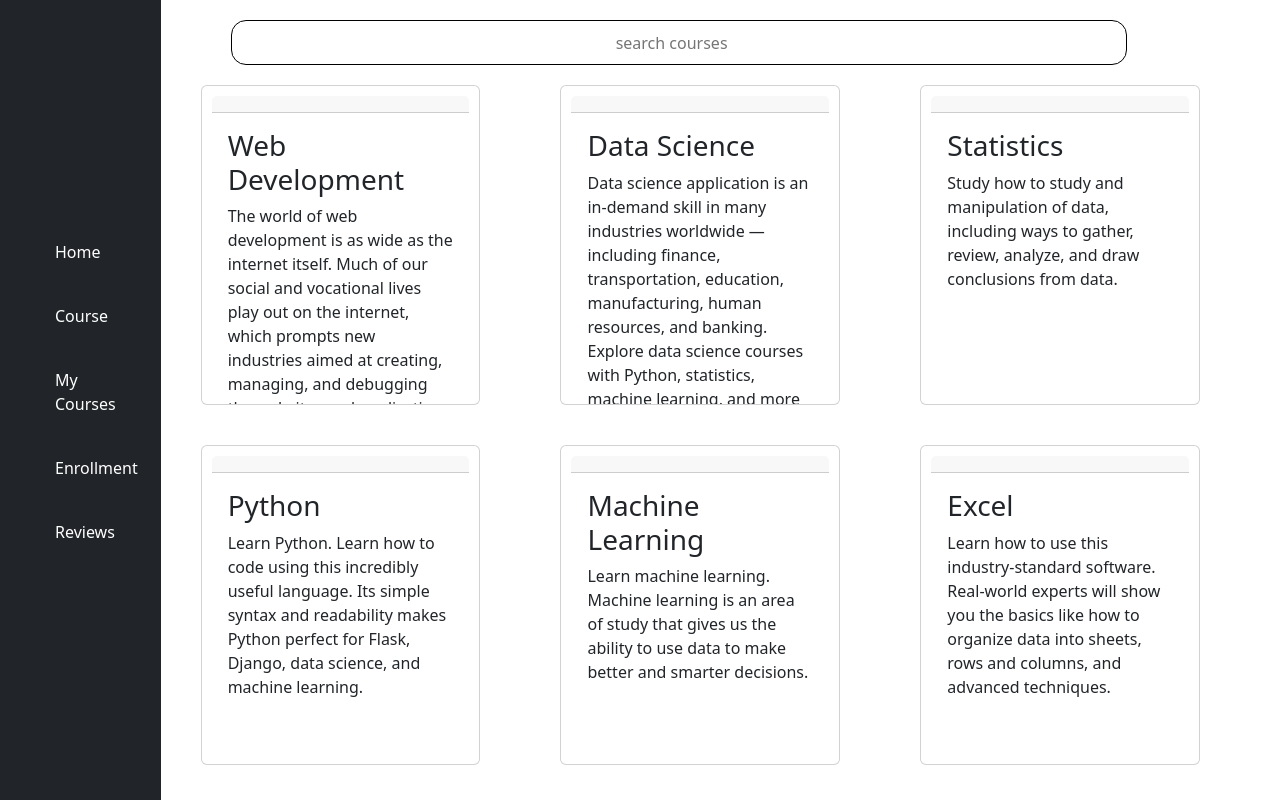
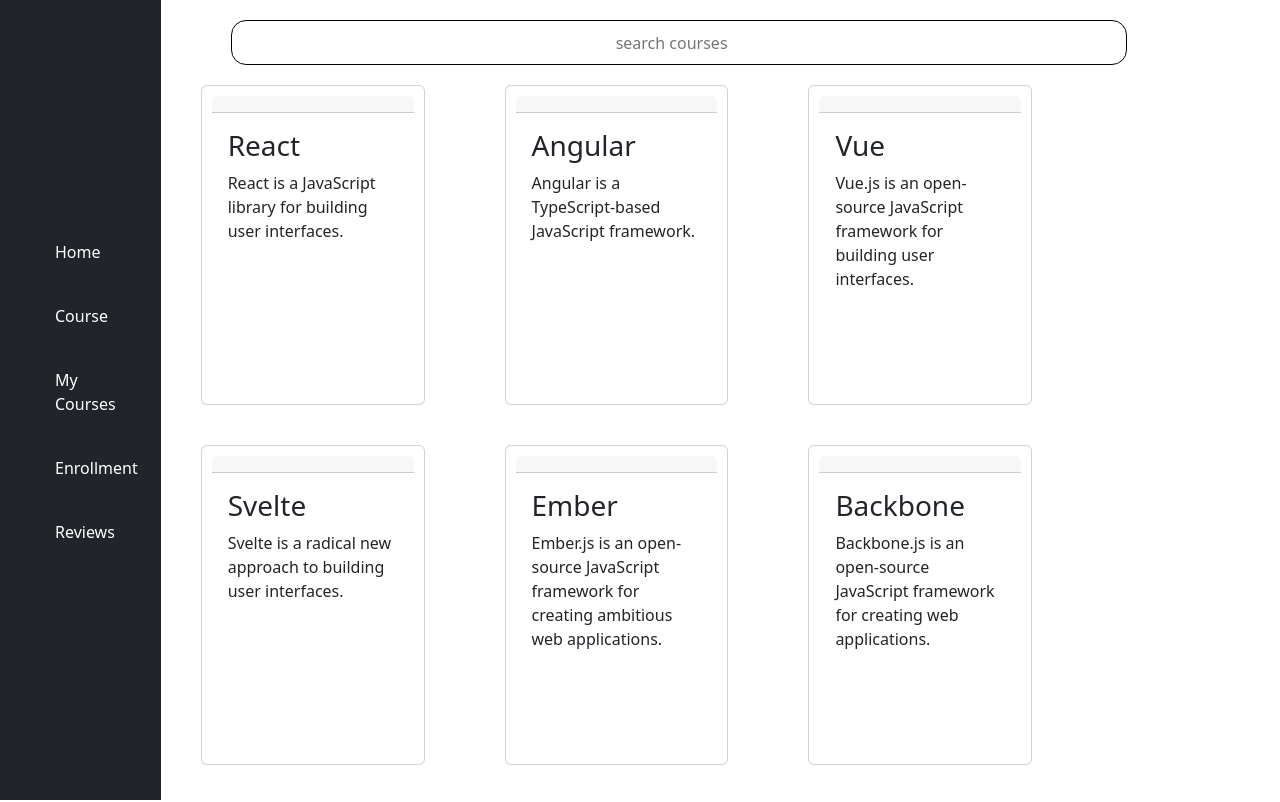
Before and after one commit to meshackmesto/online-course-project, a React app in the folder client/: page /course in a window 1280 px wide. Shown: the top 802 px of the page. Built offline with nearby package versions, Linux system fonts and the light colour scheme; data requests are answered from the project's data file.

Commit message:
updating search

```diff
--- /dev/null
+++ b/client/db.json
@@ -0,0 +1,169 @@
+{
+  "courses": [
+    {
+      "id": "1",
+      "title": "React",
+      "description": "React is a JavaScript library for building user interfaces."
+    },
+    {
+      "id": "2",
+      "title": "Angular",
+      "description": "Angular is a TypeScript-based JavaScript framework."
+    },
+    {
+      "id": "3",
+      "title": "Vue",
+      "description": "Vue.js is an open-source JavaScript framework for building user interfaces."
+    },
+    {
+      "id": "4",
+      "title": "Svelte",
+      "description": "Svelte is a radical new approach to building user interfaces."
+    },
+    {
+      "id": "5",
+      "title": "Ember",
+      "description": "Ember.js is an open-source JavaScript framework for creating ambitious web applications."
+    },
+    {
+      "id": "6",
+      "title": "Backbone",
+      "description": "Backbone.js is an open-source JavaScript framework for creating web applications."
+    },
+    {
+      "id": "7",
+      "title": "Django",
+      "description": "Django is a free and open-source web framework written in Python."
+    },
+    {
+      "id": "8",
+      "title": "Flask",
+      "description": "Flask is a micro web framework written in Python."
+    },
+    {
+      "id": "a0f0",
+      "title": "Web Development",
+      "description": "The world of web development is as wide as the internet itself. Much of our social and vocational lives play out on the internet, which prompts new industries aimed at creating, managing, and debugging the websites and applications that we increasingly rely on."
+    },
+    {
+      "id": "a94b",
+      "title": "Web Development",
+      "description": "The world of web development is as wide as the internet itself. Much of our social and vocational lives play out on the internet, which prompts new industries aimed at creating, managing, and debugging the websites and applications that we increasingly rely on."
+    },
+    {
+      "id": "a3bf",
+      "title": "Web Development",
+      "description": "The world of web development is as wide as the internet itself. Much of our social and vocational lives play out on the internet, which prompts new industries aimed at creating, managing, and debugging the websites and applications that we increasingly rely on."
+    },
+    {
+      "id": "d428",
+      "title": "Web Development",
+      "description": "The world of web development is as wide as the internet itself. Much of our social and vocational lives play out on the internet, which prompts new industries aimed at creating, managing, and debugging the websites and applications that we increasingly rely on."
+    },
+    {
+      "id": "072d",
+      "title": "Web Development",
+      "description": "The world of web development is as wide as the internet itself. Much of our social and vocational lives play out on the internet, which prompts new industries aimed at creating, managing, and debugging the websites and applications that we increasingly rely on."
+    },
+    {
+      "id": "f969",
+      "title": "Web Development",
+      "description": "The world of web development is as wide as the internet itself. Much of our social and vocational lives play out on the internet, which prompts new industries aimed at creating, managing, and debugging the websites and applications that we increasingly rely on."
+    },
+    {
+      "id": "3551",
+      "title": "Web Development",
+      "description": "The world of web development is as wide as the internet itself. Much of our social and vocational lives play out on the internet, which prompts new industries aimed at creating, managing, and debugging the websites and applications that we increasingly rely on."
+    },
+    {
+      "id": "1412",
+      "title": "Web Development",
+      "description": "The world of web development is as wide as the internet itself. Much of our social and vocational lives play out on the internet, which prompts new industries aimed at creating, managing, and debugging the websites and applications that we increasingly rely on."
+    },
+    {
+      "id": "6a60",
+      "title": "Web Development",
+      "description": "The world of web development is as wide as the internet itself. Much of our social and vocational lives play out on the internet, which prompts new industries aimed at creating, managing, and debugging the websites and applications that we increasingly rely on."
+    },
+    {
+      "id": "5382",
+      "title": "Web Development",
+      "description": "The world of web development is as wide as the internet itself. Much of our social and vocational lives play out on the internet, which prompts new industries aimed at creating, managing, and debugging the websites and applications that we increasingly rely on."
+    },
+    {
+      "id": "b4cd",
+      "title": "Web Development",
+      "description": "The world of web development is as wide as the internet itself. Much of our social and vocational lives play out on the internet, which prompts new industries aimed at creating, managing, and debugging the websites and applications that we increasingly rely on."
+    },
+    {
+      "id": "b904",
+      "title": "Web Development",
+      "description": "The world of web development is as wide as the internet itself. Much of our social and vocational lives play out on the internet, which prompts new industries aimed at creating, managing, and debugging the websites and applications that we increasingly rely on."
+    },
+    {
+      "id": "203c",
+      "title": "Web Development",
+      "description": "The world of web development is as wide as the internet itself. Much of our social and vocational lives play out on the internet, which prompts new industries aimed at creating, managing, and debugging the websites and applications that we increasingly rely on."
+    },
+    {
+      "id": "17ac",
+      "title": "Web Development",
+      "description": "The world of web development is as wide as the internet itself. Much of our social and vocational lives play out on the internet, which prompts new industries aimed at creating, managing, and debugging the websites and applications that we increasingly rely on."
+    },
+    {
+      "id": "6e81",
+      "title": "Web Development",
+      "description": "The world of web development is as wide as the internet itself. Much of our social and vocational lives play out on the internet, which prompts new industries aimed at creating, managing, and debugging the websites and applications that we increasingly rely on."
+    },
+    {
+      "id": "64a3",
+      "title": "Web Development",
+      "description": "The world of web development is as wide as the internet itself. Much of our social and vocational lives play out on the internet, which prompts new industries aimed at creating, managing, and debugging the websites and applications that we increasingly rely on."
+    },
+    {
+      "id": "a62d",
+      "title": "Web Development",
+      "description": "The world of web development is as wide as the internet itself. Much of our social and vocational lives play out on the internet, which prompts new industries aimed at creating, managing, and debugging the websites and applications that we increasingly rely on."
+    },
+    {
+      "id": "1325",
+      "title": "Web Development",
+      "description": "The world of web development is as wide as the internet itself. Much of our social and vocational lives play out on the internet, which prompts new industries aimed at creating, managing, and debugging the websites and applications that we increasingly rely on."
+    },
+    {
+      "id": "c28e",
+      "title": "Web Development",
+      "description": "The world of web development is as wide as the internet itself. Much of our social and vocational lives play out on the internet, which prompts new industries aimed at creating, managing, and debugging the websites and applications that we increasingly rely on."
+    },
+    {
+      "id": "fe03",
+      "title": "Statistics",
+      "description": "Study how to  study and manipulation of data, including ways to gather, review, analyze, and draw conclusions from data"
+    },
+    {
+      "id": "ee4e",
+      "title": "React",
+      "description": "React is a JavaScript library for building user interfaces."
+    },
+    {
+      "id": "ed85",
+      "title": "Angular",
+      "description": "Angular is a TypeScript-based JavaScript framework."
+    },
+    {
+      "id": "e52a",
+      "title": "Web Development",
+      "description": "The world of web development is as wide as the internet itself. Much of our social and vocational lives play out on the internet, which prompts new industries aimed at creating, managing, and debugging the websites and applications that we increasingly rely on."
+    },
+    {
+      "id": "5874",
+      "title": "Web Development",
+      "description": "The world of web development is as wide as the internet itself. Much of our social and vocational lives play out on the internet, which prompts new industries aimed at creating, managing, and debugging the websites and applications that we increasingly rely on."
+    },
+    {
+      "id": "6c5f",
+      "title": "Web Development",
+      "description": "The world of web development is as wide as the internet itself. Much of our social and vocational lives play out on the internet, which prompts new industries aimed at creating, managing, and debugging the websites and applications that we increasingly rely on."
+    }
+  ]
+}
--- a/client/package.json
+++ b/client/package.json
@@ -7,13 +7,17 @@
     "@testing-library/jest-dom": "^5.17.0",
     "@testing-library/react": "^13.4.0",
     "@testing-library/user-event": "^13.5.0",
+    "json": "^11.0.0",
     "react": "^18.2.0",
     "react-dom": "^18.2.0",
     "react-router-dom": "^5.2.0",
     "react-scripts": "5.0.1",
+    "server": "^1.0.39",
     "web-vitals": "^2.1.4"
   },
-  "devDependencies": {"@babel/plugin-proposal-private-property-in-object":"^7.21.11"},
+  "devDependencies": {
+    "@babel/plugin-proposal-private-property-in-object": "^7.21.11"
+  },
   "scripts": {
     "start": "react-scripts start",
     "build": "react-scripts build",
--- a/client/src/App.css
+++ b/client/src/App.css
@@ -37,11 +37,12 @@
 /*styling courses*/
 .courses {
   display: flex;
+  overflow-y: hidden;
 }
 
 /*styling course card*/
 .card {
-  width: 25%;
+  width: 20%;
   height: 40vh;
   overflow: hidden;
   display: inline-flex;
--- a/client/src/components/Course.js
+++ b/client/src/components/Course.js
@@ -1,11 +1,15 @@
-import React, { useState } from "react";
-import { Link } from "react-router-dom";
+import React, { useState, useEffect } from "react";
 import Navbar from "./Navbar";
 import CourseCard from "./CourseCard";
+//import CoursePage from "./CoursePage";
 
-function Course() {
+function Course({ onAddCourse }) {
+  const [courses, setCourses] = useState([]);
   const [modal, setModal] = useState(false);
   const [selectedCourse, setSelectedCourse] = useState(null);
+  const [filteredCourses, setFilteredCourses] = useState([]);
+  const [search, setSearch] = useState("");
+
   const toggleModal = () => {
     setModal(!modal);
   };
@@ -14,6 +18,53 @@
     setSelectedCourse(course);
     toggleModal();
   };
+
+  useEffect(() => {
+    const baseUrl = "http://localhost:3031";
+    fetch(`${baseUrl}/courses`)
+      .then((response) => response.json())
+      .then((coursesArray) => {
+        setCourses(coursesArray);
+      })
+      .catch((err) => console.log(err));
+  }, []);
+
+  const coursesArr = Object.values(courses);
+
+  function filterCourses(e) {
+    const input = e.target.value;
+    setSearch(input);
+
+    const filtered = coursesArr.filter(
+      (course) =>
+        course.title.toLowerCase().includes(input.toLowerCase()) ||
+        course.description.includes(input.toLowerCase())
+    );
+    setFilteredCourses(filtered);
+  }
+  console.log(filteredCourses);
+
+  const displayedCourses = search.length > 0 ? filteredCourses : courses;
+
+  const baseUrl = "http://localhost:3031";
+  function postCourse(e) {
+    e.preventDefault();
+    fetch(`${baseUrl}/courses`, {
+      method: "POST",
+      headers: {
+        "Content-Type": "application/json",
+      },
+      body: JSON.stringify({
+        title: selectedCourse.title,
+        description: selectedCourse.description,
+      }),
+    })
+      .then((response) => response.json())
+      .then((newCourse) => {
+        onAddCourse(newCourse);
+        toggleModal();
+      });
+  }
 
   return (
     <div className="courses">
@@ -28,17 +79,40 @@
             <button className="close-modal" onClick={toggleModal}>
               Close
             </button>
-            <Link to="/mycourses">
-              <button className="select-course">Select Course</button>
-            </Link>
+            <button className="select-course" onClick={postCourse}>
+              Select Course
+            </button>
           </div>
         </div>
       )}
       <div>
         <div className="search_bar">
-          <input className="search" type="text" placeholder="search courses" />
+          <input
+            className="search"
+            type="text"
+            value={search}
+            onChange={filterCourses}
+            placeholder="search courses"
+          />
         </div>
-        <CourseCard
+        <div className="course-container">
+          {displayedCourses &&
+            displayedCourses.map((course) => (
+              <CourseCard
+                key={course.id}
+                title={course.title}
+                description={course.description}
+                onClick={() =>
+                  openCourse({
+                    title: course.title,
+                    description: course.description,
+                  })
+                }
+                onAddCourse={onAddCourse}
+              />
+            ))}
+        </div>
+        {/* <CourseCard
           title="Web Development"
           description="The world of web development is as wide as the internet itself. Much of our social and vocational lives play out on the internet, which prompts new industries aimed at creating, managing, and debugging the websites and applications that we increasingly rely on."
           onClick={() =>
@@ -48,6 +122,7 @@
                 "The world of web development is as wide as the internet itself. Much of our social and vocational lives play out on the internet, which prompts new industries aimed at creating, managing, and debugging the websites and applications that we increasingly rely on.",
             })
           }
+          onAddCourse={onAddCourse}
         />
         <CourseCard
           title="Data Science"
@@ -59,6 +134,7 @@
                 "Data science application is an in-demand skill in many industries worldwide — including finance, transportation, education, manufacturing, human resources, and banking. Explore data science courses with Python, statistics, machine learning, and more to grow your knowledge.",
             })
           }
+          onAddCourse={onAddCourse}
         />
         <CourseCard
           title="Statistics"
@@ -70,6 +146,7 @@
                 "Study how to  study and manipulation of data, including ways to gather, review, analyze, and draw conclusions from data",
             })
           }
+          onAddCourse={onAddCourse}
         />
         <CourseCard
           title="Python"
@@ -81,6 +158,7 @@
                 "Learn Python. Learn how to code using this incredibly useful language. Its simple syntax and readability makes Python perfect for Flask, Django, data science, and machine learning.",
             })
           }
+          onAddCourse={onAddCourse}
         />
 
         <CourseCard
@@ -93,6 +171,7 @@
                 "Learn machine learning. Machine learning is an area of study that gives us the ability to use data to make better and smarter decisions.",
             })
           }
+          onAddCourse={onAddCourse}
         />
 
         <CourseCard
@@ -105,8 +184,10 @@
                 "Learn how to use this industry-standard software. Real-world experts will show you the basics like how to organize data into sheets, rows and columns, and advanced techniques.",
             })
           }
-        />
+          onAddCourse={onAddCourse}
+        /> */}
       </div>
+      {/* {modal && <button className="close-modal" onClick={toggleModal}>Close</button>} */}
     </div>
   );
 }
--- /dev/null
+++ b/client/src/components/CoursePage.js
@@ -0,0 +1,37 @@
+import React, { useEffect, useState } from "react";
+import Course from "./Course";
+import MyCourses from "./MyCourses";
+
+function CoursePage() {
+  const [courses, setCourses] = useState([]);
+  const [selectedCourses, setSelectedCourses] = useState([]);
+
+  //remove baseUrl when fetching from db
+  useEffect(() => {
+    const baseUrl = "http://localhost:3031";
+    fetch(`${baseUrl}/courses`)
+      .then((response) => response.json())
+      .then((coursesArray) => {
+        console.log(coursesArray);
+      })
+      .catch((err) => console.log(err));
+  }, []);
+
+  function handleAddCourse(newCourse) {
+    const updatedCourses = [...selectedCourses, newCourse];
+    setSelectedCourses(updatedCourses);
+  }
+
+  /*  const displayedCourses = courses.map((course) => {
+    return <Course key={course.id} course={course} />;
+  }); */
+
+  return (
+    <div className="coursepage">
+      <Course onAddCourse={handleAddCourse} courses={courses} />
+      <MyCourses displayedCourses={selectedCourses} />
+    </div>
+  );
+}
+
+export default CoursePage;
```
Also changed, not shown: client/src/components/MyCourses.js (+18 -2 lines).
